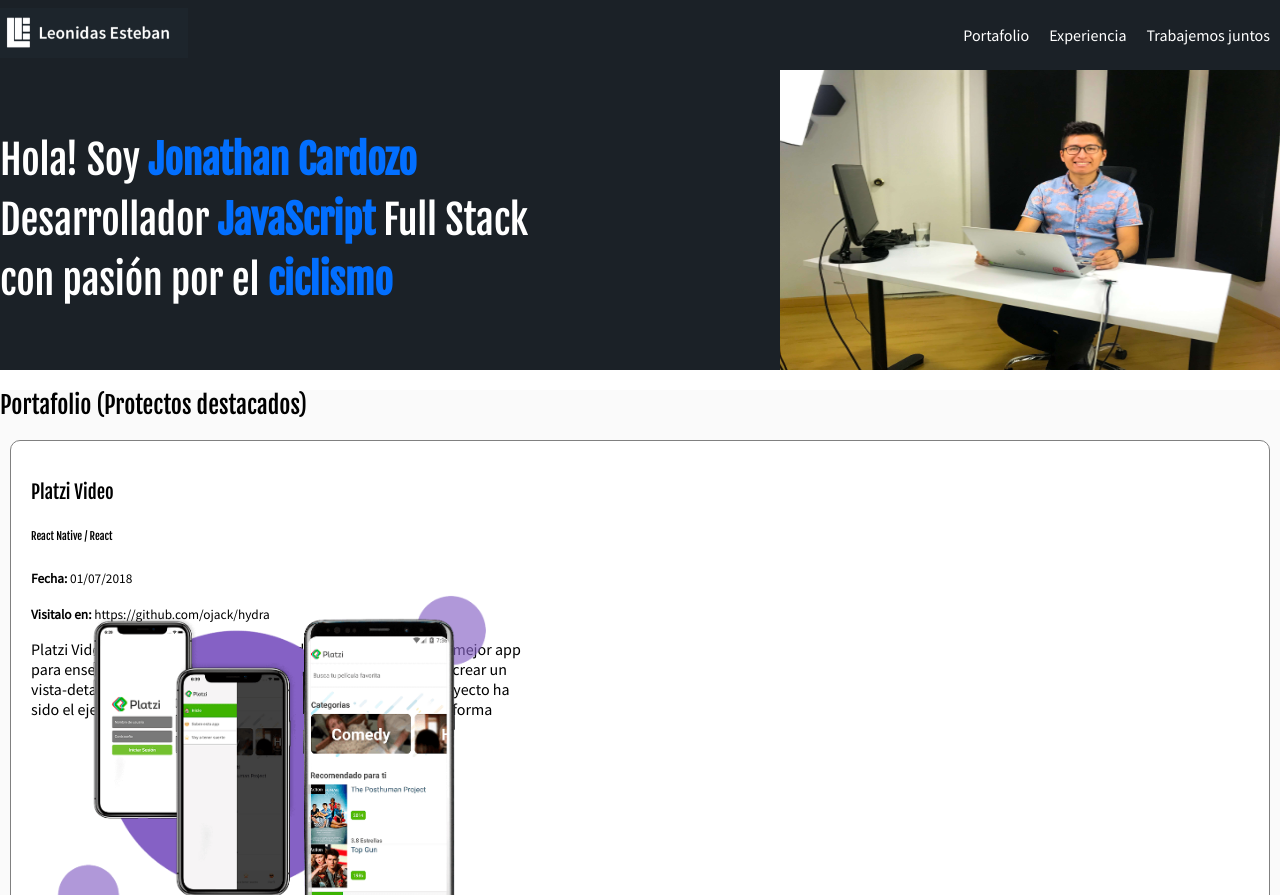
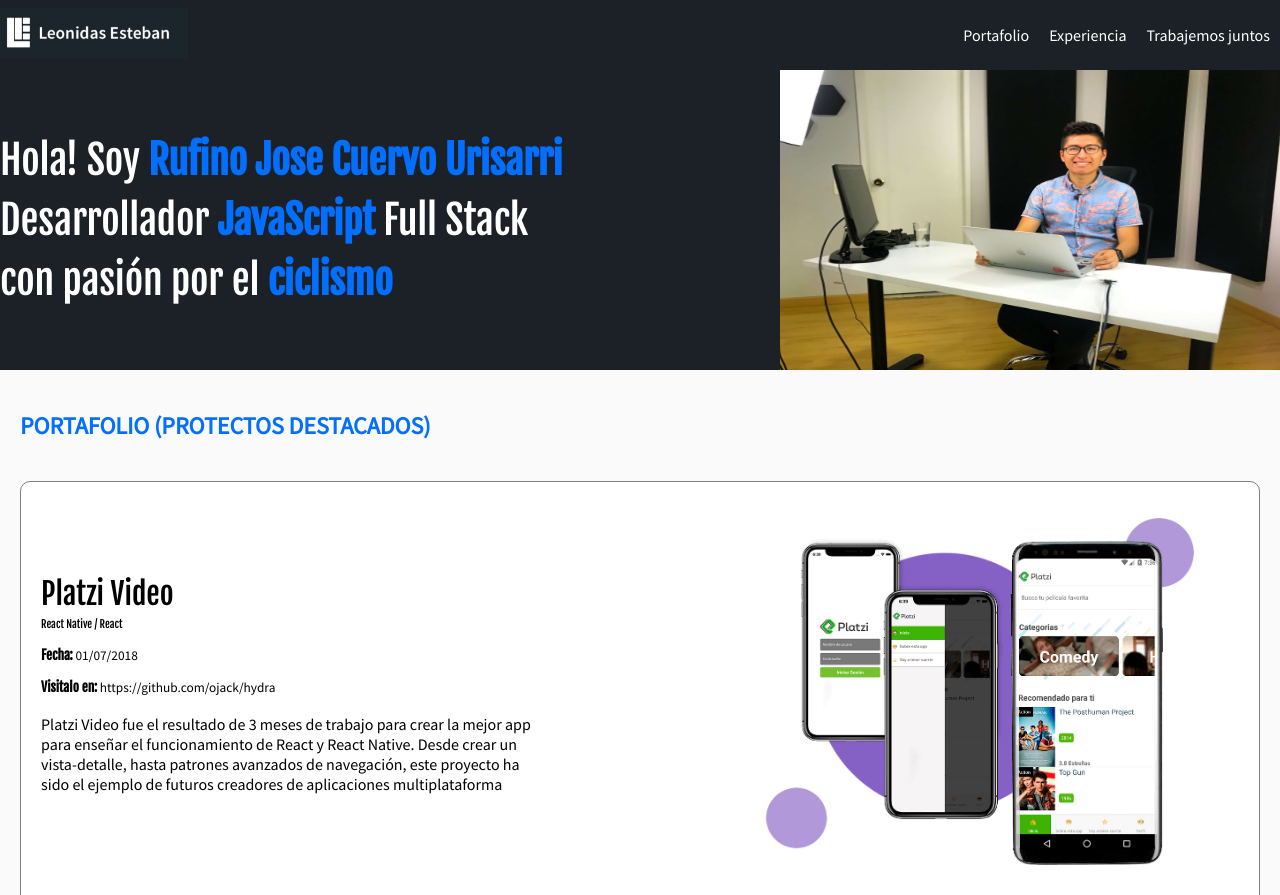
Before and after one commit to Conit0/desarrolloWeb, a plain HTML site: page index.html in a window 1280 px wide. Shown: the top 895 px of the page. Drawn offline with Linux system fonts and the light colour scheme.

Commit message:
Estilos de proyectos del portafolio

```diff
--- a/css/estilos.css
+++ b/css/estilos.css
@@ -41,6 +41,14 @@
 h1 strong {
   color: #026fff;
 }
+h2 {
+  color: #026fff;
+  text-transform: uppercase;
+  font-family: 'Source Sans Pro', sans-serif;
+  font-weight: bold;
+  font-size: 24px;
+  margin-bottom: 40px;
+}
 
 .hero {
   height: 300px;
@@ -55,6 +63,7 @@
 
 .portfolio {
   background: #fafafa;
+  padding: 20px;
 }
 
 .project {
@@ -67,17 +76,41 @@
   /* border-width: 15px;
   border-style: solid; */
   /* border-top-left-radius: 50px; */
+  /* margin: 10px; El portafolio ya le esta dando un espaciado interno*/
   border: 1px solid gray;
   border-radius: 10px;
-  margin: 10px;
   margin-bottom: 15px;
   padding: 20px;
   background: white;
+  display: flex; /*Me permite tener un elemento al lado de otro*/
+  align-items: center;
+  justify-content: space-between;
   }
 
+.project-course,
+.project-date,
+.project-url {
+  margin: 10px 0;
+}
+.project-descripton {
+  font-size: 20px;
+}
+/* .project-date {
+} */
+.project-title{
+  font-size: 30px;
+  margin-top: 0;
+  margin-bottom: 10px;
+}
+.project strong {
+  font-family: 'Fjalla One', sans-serif;
+}
+.project div {
+  line-height: 20px;
+}
 .project-details {
   width: 500px;
-  height: 100px;
+  /* height: 100px; */
 }
 
 .project-imageContainer {
--- a/index.html
+++ b/index.html
@@ -32,7 +32,7 @@
   </header>
   <section class="hero">
     <h1>
-      Hola! Soy <strong>Jonathan Cardozo</strong> <br /> Desarrollador <strong>JavaScript</strong> Full Stack <br />con
+      Hola! Soy <strong>Rufino Jose Cuervo Urisarri</strong> <br /> Desarrollador <strong>JavaScript</strong> Full Stack <br />con
       pasión por el <strong>ciclismo</strong>
     </h1>
     <!-- <img src="img/hero.jpg" alt="Imagen principal del sitio" width="500"> -->
@@ -42,7 +42,7 @@
     <article class="project">
       <div class="project-details">
         <h3 class="project-title">Platzi Video</h3>
-        <h6 class="poject-course">React Native / React</h6>
+        <h6 class="project-course">React Native / React</h6>
         <p class="project-date"><small><strong>Fecha:</strong> 01/07/2018</small></p>
         <p class="project-url"><small><strong>Visitalo en:</strong> https://github.com/ojack/hydra</small></p>
         <p class="project-description">Platzi Video fue el resultado de 3 meses de trabajo para crear la mejor app para
@@ -50,14 +50,13 @@
           navegación, este proyecto ha sido el ejemplo de futuros creadores de aplicaciones multiplataforma</p>
       </div>
       <figure class="project-imageContainer">
-        <img class="poject-image" src="img/platzi-video-react-native.png" alt="Protecto del curso de React" width="500">
-      </figure>
+        <img class="project-image" src="img/platzi-video-react-native.png" alt="Protecto del curso de React" width="500" height="auto">
       </figure>
     </article>
     <article class="project">
       <div class="project-details">
         <h3 class="project-title">Platzi Video</h3>
-        <h6 class="poject-course">React Native / React</h6>
+        <h6 class="project-course">React Native / React</h6>
         <p class="project-date"><small><strong>Fecha:</strong> 01/07/2018</small></p>
         <p class="project-url"><small><strong>Visitalo en:</strong> https://github.com/ojack/hydra</small></p>
         <p class="project-description">Platzi Video fue el resultado de 3 meses de trabajo para crear la mejor app para
@@ -65,8 +64,7 @@
           navegación, este proyecto ha sido el ejemplo de futuros creadores de aplicaciones multiplataforma</p>
       </div>
       <figure class="project-imageContainer">
-        <img class="poject-image" src="img/platzi-video-react-native.png" alt="Protecto del curso de React" width="500">
-      </figure>
+        <img class="project-image" src="img/platzi-video-react-native.png" alt="Protecto del curso de React" width="500">
       </figure>
     </article>
   </section>
```
Also changed, not shown: 1 other file.
